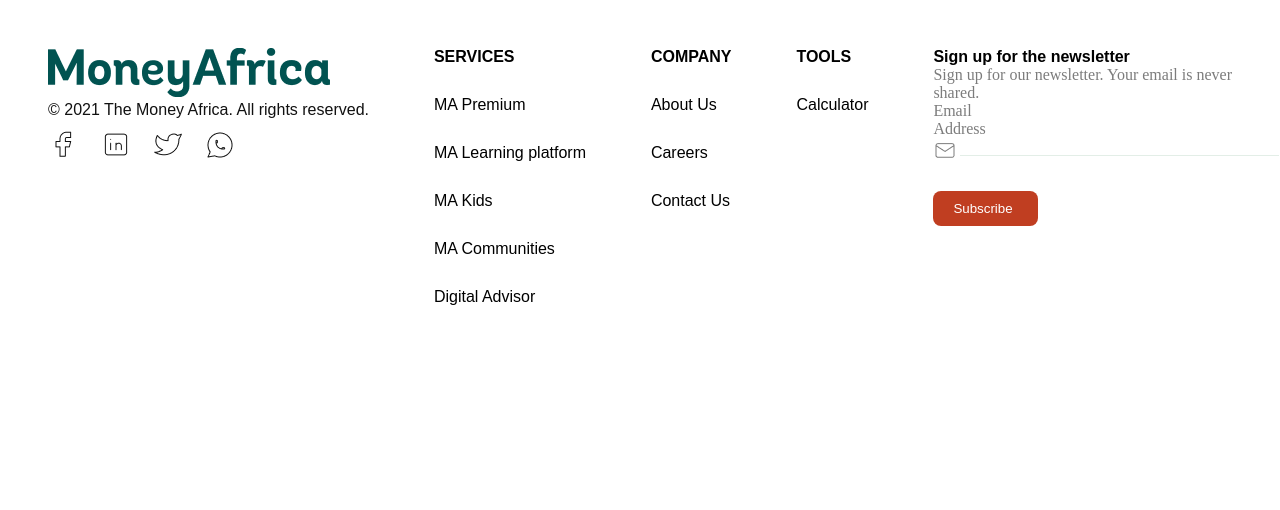
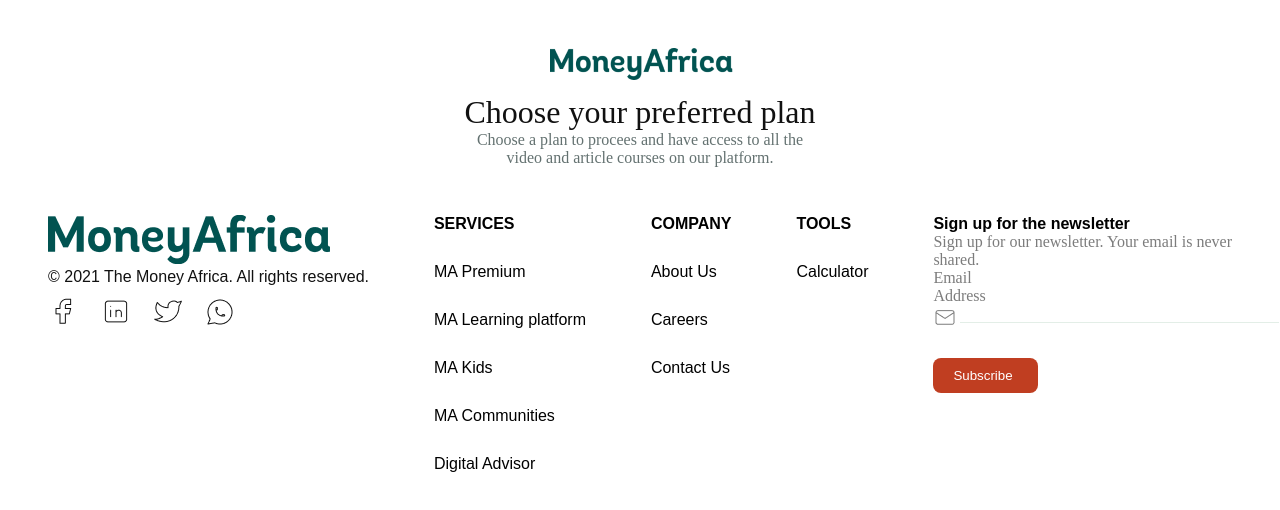
Before and after one commit to victory-nwawunze/clone-financial-website, a React (Create React App) app: page /moneyAfrica/MoneyAfricaSubscribePage in a window 1280 px wide. Shown: the top 510 px of the page. Built offline with nearby package versions, Linux system fonts and the light colour scheme.

Commit message:
MoneyAfricaSubscribePage

```diff
--- a/src/App.js
+++ b/src/App.js
@@ -20,6 +20,7 @@
 import MoneyAfricaTalkToAnExpertPage from "./components/MoneyAfricaTalkToAnExpertPage/MoneyAfricaTalkToAnExpertPage";
 import MoneyAfricaAuthenticationPage from "./components/MoneyAfricaAuthenticationPage/MoneyAfricaAuthenticationPage";
 import MoneyAfricaVerificationPage from "./components/MoneyAfricaVerificationPage/MoneyAfricaVerificationPage";
+import MoneyAfricaSubscribePage from "./components/MoneyAfricaSubscribePage/MoneyAfricaSubscribePage";
 
 function App() {
   return (
@@ -88,6 +89,10 @@
           path={"/moneyAfrica/MoneyAfricaVerificationPage"}
           element={<MoneyAfricaVerificationPage />}
         />
+        <Route
+          path={"/moneyAfrica/MoneyAfricaSubscribePage"}
+          element={<MoneyAfricaSubscribePage />}
+        />
         {/* <Route
           path={"/moneyAfrica/MoneyAfricaAuthenticationPage"}
           element={<MoneyAfricaAuthenticationPage />}
--- /dev/null
+++ b/src/components/MoneyAfricaSubscribePage/MoneyAfricaSubscribePage.js
@@ -0,0 +1,20 @@
+/** @format */
+
+import React from "react";
+import MoneyAfricaGreenLogo from "../../images/MoneyAfricaLogoGreen.png";
+const MoneyAfricaSubscribePage = () => {
+  return (
+    <React.Fragment>
+      <div className="MarginMoneyAfricaGreenLogo">
+        <img src={MoneyAfricaGreenLogo} />
+      </div>
+      <h3 className="ChoosePlanHeadingText">Choose your preferred plan</h3>
+      <p className="ChoosePlanDecText">
+        Choose a plan to procees and have access to all the
+        <br /> video and article courses on our platform.
+      </p>
+    </React.Fragment>
+  );
+};
+
+export default MoneyAfricaSubscribePage;
--- a/src/index.css
+++ b/src/index.css
@@ -2470,3 +2470,21 @@
   color: #015351;
   border-bottom: 1px solid #015351;
 }
+.ChoosePlanHeadingText{
+  text-align: center;
+  padding-top: 10px;
+  font-weight: 500;
+  font-size: 32px;
+  color: #111111;
+  font-style: normal;
+}
+.ChoosePlanDecText{
+  text-align: center;
+  color: #637170;
+  font-weight: 400;
+  font-size: 16px;
+}
+.MarginMoneyAfricaGreenLogo{
+     padding-left: 43%;
+    padding-top: 48px;
+}
```
Also changed, not shown: src/images/MoneyAfricaLogoGreen.png (added).
